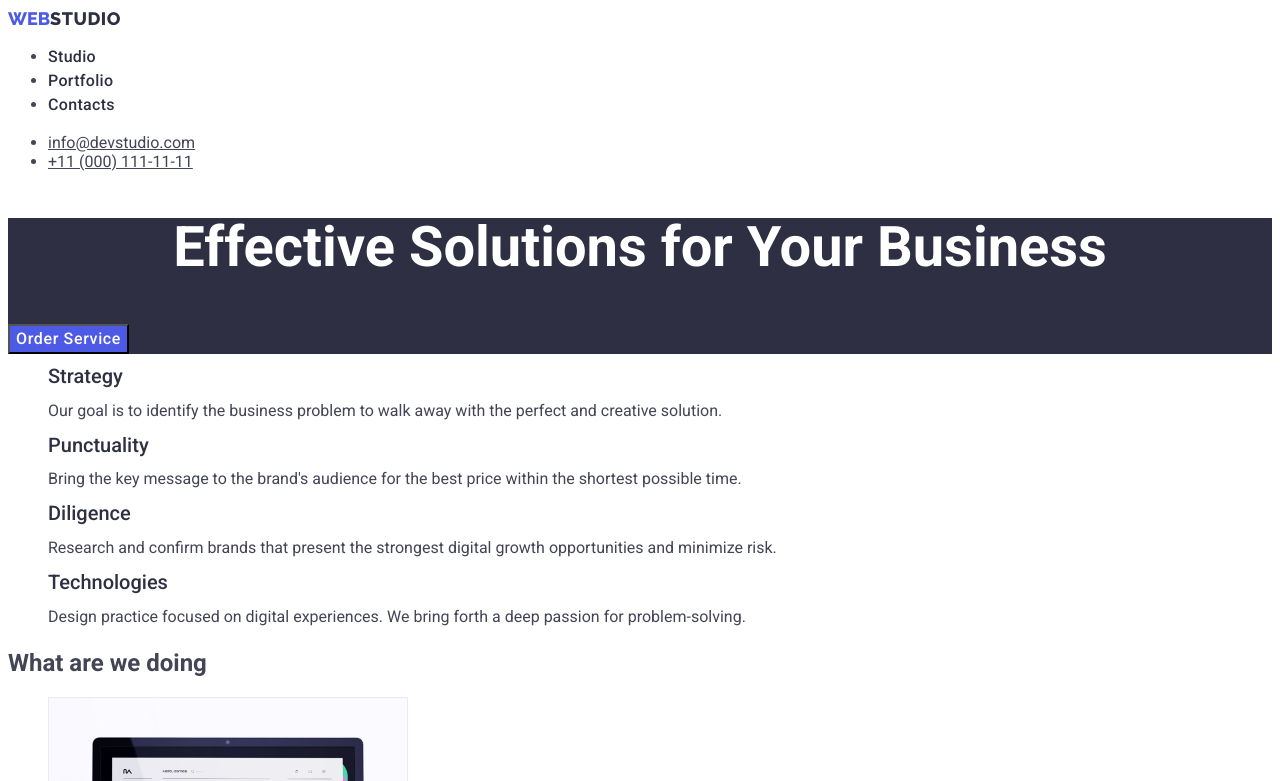
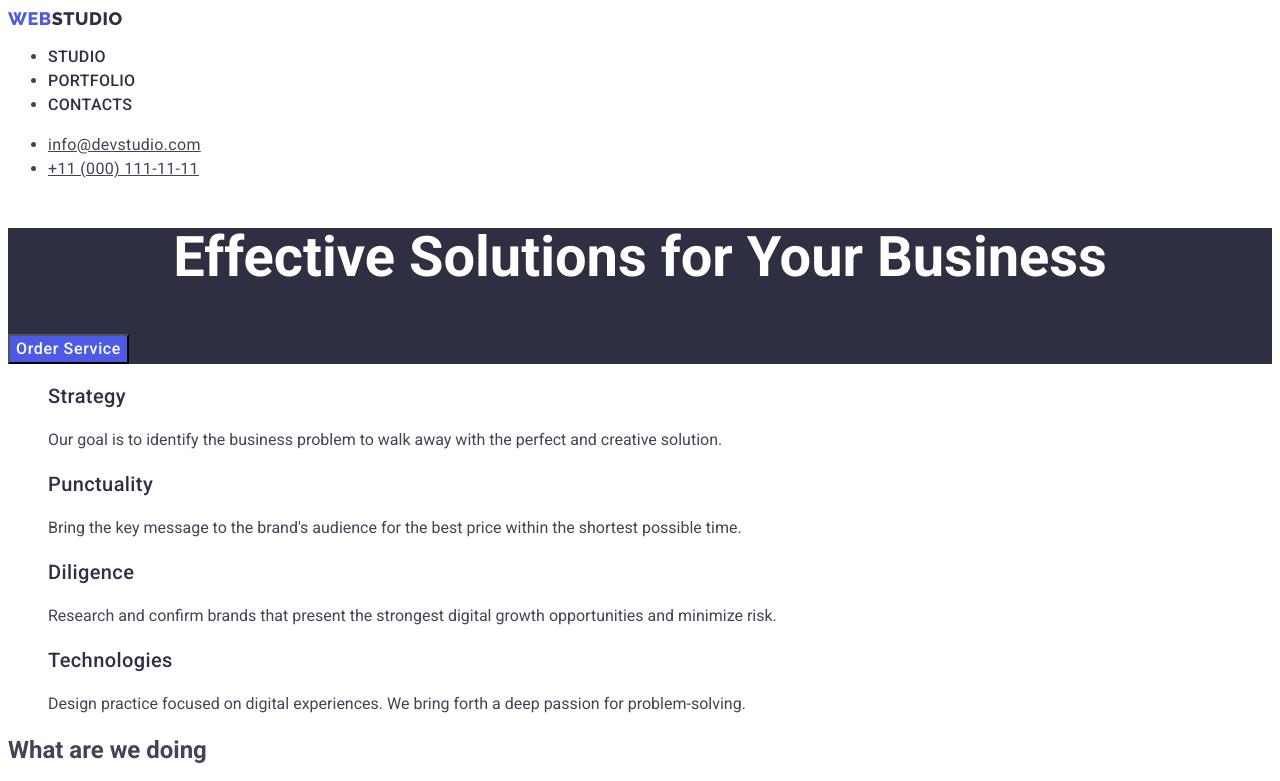
Before and after one commit to Vitos1992/goit-markup-hw-02, a plain HTML site: page index.html in a window 1280 px wide. Shown: the top 781 px of the page. Drawn offline with Linux system fonts and the light colour scheme.

Commit message:
оновлений

```diff
--- a/css/styles.css
+++ b/css/styles.css
@@ -7,17 +7,18 @@ body {
 
 
 .studio {
-  color:#2e2f42;
+  color: #2e2f42;
   font-size: 18px;
   line-height: 1.17;
   font-weight: 800;
-  font-family: Raleway;
+  font-family: "Raleway", sans-serif;
   text-transform: uppercase;
   letter-spacing: 0.03em;
 }
 
 .list {
   list-style: none;
+  font-style: normal;
 }
 
 
@@ -27,14 +28,26 @@ body {
   line-height: 1.17;
   font-weight: 800;
   text-transform: uppercase;
-  font-family: Raleway;
+  font-family: "Raleway",
+    sans-serif;
   text-decoration: none;
+  letter-spacing: 0.03em;
 
 }
 
+.links {
+  color: #2e2f42;
+  font-size: 16px;
+  line-height: 1.5;
+  font-weight: 500;
+  text-transform: uppercase;
+  font-family: "Roboto",
+    sans-serif;
+  letter-spacing: 0.02em;
 
-.nav-links
-.links {
+}
+
+.nav-links .links {
   color: #2E2F42;
   font-size: 16px;
   line-height: 1.5;
@@ -43,39 +56,37 @@ body {
   text-decoration: none;
 }
 
-.nav-links
-.links:hover {
+.nav-links .links:hover {
   color: #404BBF;
 }
 
-.nav-links
-.links:focus {
+.nav-links .links:focus {
   color: #404BBF;
 }
 
 
-.address-links
-.address {
+.address-links .address {
   color: #434455;
   font-size: 16px;
   line-height: 24%;
   font-weight: 400;
   font-style: normal;
+  line-height: 1.5;
+  letter-spacing: 0.02em;
+
 }
 
-.address-links
-.address:hover {
+.address-links .address:hover {
   color: #404BBF;
 }
 
-.address-links
-.address:focus{
+.address-links .address:focus {
   color: #404bbf;
 }
 
 /* Main */
 
-.item1{
+.item1 {
   background-color: #2E2F42;
 }
 
@@ -87,16 +98,18 @@ color: #404BBF;
   letter-spacing: 0.04em;
   font-weight: 500;
   cursor: pointer;
-  font-family: Roboto;
+  font-family: "Roboto",
+    sans-serif;
 
 }
 
-.list-button{
+.list-button {
   list-style: none;
 }
 
-.button-p{
-  font-family: Roboto;
+.button-p {
+  font-family: "Roboto",
+    sans-serif;
   font-weight: 500;
   font-size: 16px;
   line-height: 1.5;
@@ -105,7 +118,7 @@ color: #404BBF;
   cursor: pointer;
 }
 
-.button:hover{
+.button:hover {
   color: #FFFFFF;
   background-color: #404BBF;
 }
@@ -113,7 +126,6 @@ color: #404BBF;
 .item {
   font-size: 56px;
   color: #FFFFFF;
-  line-height: 60%;
   font-weight: 700;
   line-height: 1.07;
   text-align: center;
@@ -122,20 +134,22 @@ color: #404BBF;
 
 /* features */
 
-.features{
+.features {
   line-height: 1.5;
   letter-spacing: 0.02em;
 }
 
-.head{
+.head {
   list-style: none;
 }
 
 .list1 {
   color: #2E2F42;
   font-size: 20px;
-  line-height: 24%;
+  line-height: 1.2;
   font-weight: 500;
+  letter-spacing: 0.02em;
+
 }
 
 .list2 {
@@ -156,7 +170,7 @@ color: #404BBF;
   text-transform: capitalize;
 }
 
-.list4{
+.list4 {
   list-style: none;
 }
 
@@ -170,7 +184,7 @@ color: #404BBF;
   text-align: center;
 }
 
-.name1{
+.name1 {
   color: #2E2F42;
   font-size: 20px;
   line-height: 1.2;
@@ -187,7 +201,7 @@ color: #404BBF;
   text-align: center;
 }
 
-.specialty1{
+.specialty1 {
   color: #434455;
   font-size: 16px;
   line-height: 1.5;
@@ -202,17 +216,18 @@ color: #404BBF;
   font-size: 16px;
   line-height: 24%;
   font-weight: 400;
+  letter-spacing: 0.03em;
 
 }
 
-.footer{
+.footer {
   background-color: #2E2F42;
 }
 
-.studio-f{
+.studio-f {
   color: #f4f4fd;
 }
 
-.list-portfolio{
+.list-portfolio {
   list-style: none;
 }
```
Lines whose indentation alone changed are shown as unchanged.
